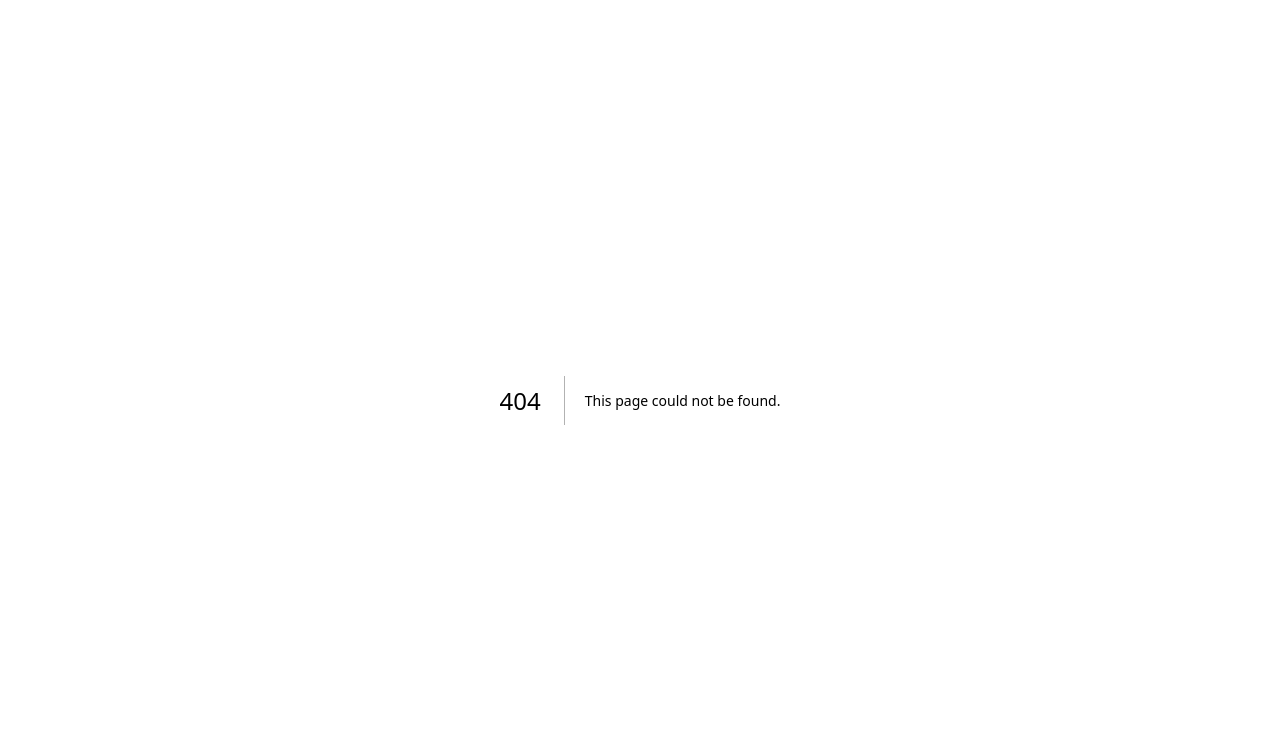
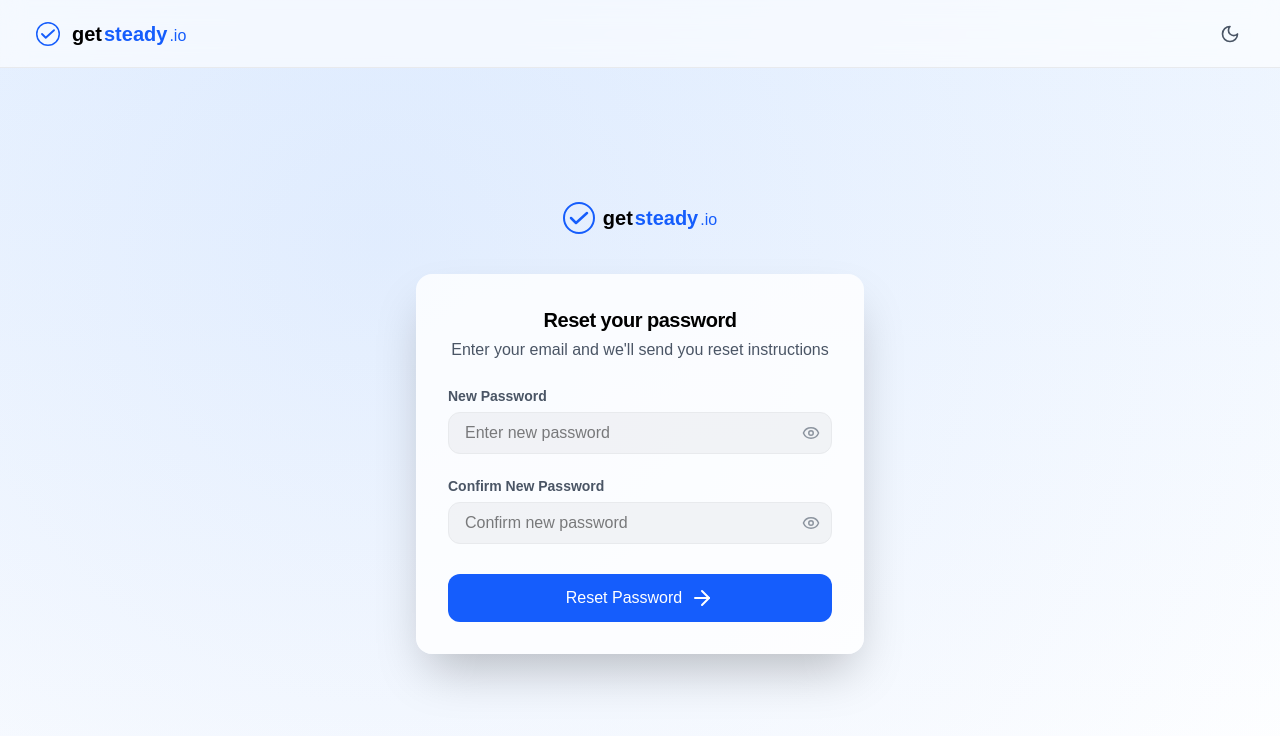
Before and after one commit to FaieqahSiddiqui/get-steady, a Next.js app: page /auth/reset-pw in a window 1280 px wide. Before the commit this address had no page. Shown: the top 736 px of the page. Built offline with nearby package versions, Linux system fonts and the light colour scheme.

Commit message:
Added reset PW page with supabase

```diff
--- a/app/auth/components/ForgotPassword.tsx
+++ b/app/auth/components/ForgotPassword.tsx
@@ -1,10 +1,21 @@
 import React from "react";
 import { ArrowLeft, ArrowRight } from "lucide-react";
-import Link from "next/link";
+import { resetpwpage } from "./actions";
+import { AuthView } from "../../constants/types";
 
-const ForgotPassword = () => {
+type Props = { changeView: (v: AuthView) => void };
+
+const ForgotPassword = ({ changeView }: Props) => {
   return (
     <div>
+      <div className="text-center mb-6 space-y-1">
+        <h2 className="text-xl font-bold tracking-tight">
+          Reset your password
+        </h2>
+        <p className="text-greyText">
+          Enter your email and we'll send you reset instructions
+        </p>
+      </div>
       <form className="space-y-4">
         {/* Email Label & Input */}
         <div className="space-y-1.5 flex flex-col">
@@ -25,7 +36,10 @@ const ForgotPassword = () => {
         </div>
 
         {/* Reset Instructions button */}
-        <button className="mt-6 w-full flex justify-center gap-2 p-3 rounded-xl transition-all hover:shadow-lg hover:-translate-y-0.5 text-white bg-primaryBlue ">
+        <button
+          formAction={resetpwpage}
+          className="mt-6 w-full flex justify-center gap-2 p-3 rounded-xl transition-all hover:shadow-lg hover:-translate-y-0.5 text-white bg-primaryBlue "
+        >
           Send Reset Instructions
           <ArrowRight></ArrowRight>
         </button>
@@ -33,15 +47,16 @@ const ForgotPassword = () => {
 
       <div className="mt-4 flex justify-center items-center">
         <div className="flex items-center gap-2 text-sm text-greyText">
-
-          <Link href='/auth' className="text-primaryBlue hover:underline transition-all inline-flex items-center gap-1 group">
-          <ArrowLeft
+          <button
+            onClick={() => changeView("login")}
+            className="text-primaryBlue hover:underline transition-all inline-flex items-center gap-1 group"
+          >
+            <ArrowLeft
               size={14}
               className="transition-transform group-hover:-translate-x-1"
             />
             Back to Log in
-
-          </Link>
+          </button>
         </div>
       </div>
     </div>
--- a/app/auth/components/LoginForm.tsx
+++ b/app/auth/components/LoginForm.tsx
@@ -1,12 +1,20 @@
 import { useState } from "react";
 import { ArrowRight, Eye, EyeOff } from "lucide-react";
 import { login } from "./actions";
-import Link from "next/link";
+import { AuthView } from "../../constants/types";
 
-const LoginForm = () => {
+type Props = { changeView: (v: AuthView) => void };
+
+const LoginForm = ({ changeView }: Props) => {
   const [showPW, setshowPW] = useState(false);
+
   return (
     <div>
+      <div className="text-center mb-6 space-y-1">
+        <h2 className="text-xl font-bold tracking-tight">Welcome Back</h2>
+        <p className="text-greyText">Continue your journey to better habits</p>
+      </div>
+
       <form className="space-y-4">
         {/* Email Label & Input */}
         <div className="space-y-1.5 flex flex-col">
@@ -35,13 +43,13 @@ const LoginForm = () => {
             >
               Password
             </label>
-            {/* Forgot Password */}
-            <Link
-              href="/auth/forgot-pw"
+
+            <button
               className="text-primaryBlue text-sm hover:underline"
+              onClick={() => changeView("forgot")}
             >
               Forgot password?
-            </Link>
+            </button>
           </div>
 
           <input
@@ -71,6 +79,22 @@ const LoginForm = () => {
           <ArrowRight></ArrowRight>
         </button>
       </form>
+
+      <div className="mt-4 flex justify-center items-center">
+        <div className="flex items-center gap-2 text-sm text-greyText">
+          <span>New to GetSteady?</span>
+          <button
+            className="text-primaryBlue hover:underline transition-all inline-flex items-center gap-1 group"
+            onClick={() => changeView("signup")}
+          >
+            Create an account
+            <ArrowRight
+              size={14}
+              className="transition-transform group-hover:translate-x-1"
+            />
+          </button>
+        </div>
+      </div>
     </div>
   );
 };
--- /dev/null
+++ b/app/auth/components/ResetPW.tsx
@@ -0,0 +1,91 @@
+import { useState } from "react";
+import { ArrowRight, Eye, EyeOff } from "lucide-react";
+import { updatepassword } from "./actions";
+
+
+const ResetPW = () => {
+  const [showPW, setshowPW] = useState(false);
+
+  function handleSubmit(e: any) {
+    const form = e.target;
+    const newPassword = form.new_password.value;
+    const confirmPassword = form.confirm_password.value;
+
+    if (newPassword !== confirmPassword) {
+      e.preventDefault(); // stop the form from submitting
+      alert("Passwords do not match");
+    }
+  }
+  return (
+    <div>
+      <form onSubmit={handleSubmit} action= {updatepassword} className="space-y-4">
+        {/* Password Label & Input */}
+        <div className="relative space-y-1.5 flex flex-col">
+          <div className="flex justify-between">
+            <label
+              htmlFor="password"
+              className="block text-sm font-semibold text-greyText"
+            >
+              New Password
+            </label>
+          </div>
+
+          <input
+            type={showPW ? "text" : "password"}
+            name="new_password"
+            placeholder="Enter new password"
+            required
+            className="border border-lightGreyBorder py-2 pl-4 pr-12 rounded-xl focus:outline-none focus:ring focus:ring-blue-500 bg-lightGreyBorder/50"
+          ></input>
+
+          <button
+            type="button"
+            aria-label="Toggle password visibility"
+            onClick={() => setshowPW((prev) => !prev)}
+            className="absolute right-3 top-9.5 text-greyText/60 hover:text-blue-500"
+          >
+            {showPW ? <EyeOff size={18} /> : <Eye size={18} />}
+          </button>
+        </div>
+
+        {/* Confirm Password Label & Input */}
+        <div className="relative space-y-1.5 flex flex-col">
+          <div className="flex justify-between">
+            <label
+              htmlFor="password"
+              className="block text-sm font-semibold text-greyText"
+            >
+              Confirm New Password
+            </label>
+          </div>
+
+          <input
+            type={showPW ? "text" : "password"}
+            name="confirm_password"
+            placeholder="Confirm new password"
+            required
+            className="border border-lightGreyBorder py-2 pl-4 pr-12 rounded-xl focus:outline-none focus:ring focus:ring-blue-500 bg-lightGreyBorder/50"
+          ></input>
+
+          <button
+            type="button"
+            aria-label="Toggle password visibility"
+            onClick={() => setshowPW((prev) => !prev)}
+            className="absolute right-3 top-9.5 text-greyText/60 hover:text-blue-500"
+          >
+            {showPW ? <EyeOff size={18} /> : <Eye size={18} />}
+          </button>
+        </div>
+        {/* Login/SignUp button */}
+                <button
+                  className="mt-6 w-full flex justify-center gap-2 p-3 rounded-xl transition-all hover:shadow-lg hover:-translate-y-0.5 text-white bg-primaryBlue "
+                >
+                  Reset Password
+                  <ArrowRight></ArrowRight>
+                </button>
+      </form>
+    </div>
+  );
+};
+
+export default ResetPW;
--- a/app/auth/components/SignupForm.tsx
+++ b/app/auth/components/SignupForm.tsx
@@ -1,22 +1,23 @@
 "use client";
 import React, { useState } from "react";
-import { ArrowRight,  Eye, EyeOff } from "lucide-react";
-import {signup } from './actions'
+import { ArrowRight, ArrowLeft, Eye, EyeOff } from "lucide-react";
+import { signup } from "./actions";
+import { AuthView } from "../../constants/types";
 
+type Props = { newView: (v: AuthView) => void };
 
-type AuthView = "login" | "signup" | "forgot-pw";
-
-const SignupForm = () => {
-  const [activeView, setActiveView] = useState<AuthView>("login");
-  const [showPW, setshowPW] = useState(false)
+const SignupForm = ({ newView }: Props) => {
+  const [showPW, setshowPW] = useState(false);
 
   return (
-    <div >
-
+    <div>
+      <div className="text-center mb-6 space-y-1">
+        <h2 className="text-xl font-bold tracking-tight">Create Account</h2>
+        <p className="text-greyText">Start your journey to better habits</p>
+      </div>
 
       {/* Signup/Login Form */}
       <form className="space-y-4">
-
         {/* Full Name Label & Input */}
         <div className="space-y-1.5 flex flex-col">
           <label
@@ -34,7 +35,6 @@ const SignupForm = () => {
             className="border border-lightGreyBorder py-2 px-4 rounded-xl focus:outline-none focus:ring focus:ring-blue-500 bg-lightGreyBorder/50"
           ></input>
         </div>
-
 
         {/* Email Label & Input */}
         <div className="space-y-1.5 flex flex-col">
@@ -64,26 +64,28 @@ const SignupForm = () => {
           </label>
 
           <input
-              type= {showPW ? 'text':'password'}
+            type={showPW ? "text" : "password"}
             name="password"
             placeholder="Enter your password"
             required
             className="border border-lightGreyBorder py-2 pl-4 pr-12 rounded-xl focus:outline-none focus:ring focus:ring-blue-500 bg-lightGreyBorder/50"
           ></input>
 
-            <button type="button"
+          <button
+            type="button"
             aria-label="Toggle password visibility"
-
-            onClick={()=> setshowPW((prev)=> !prev)}
+            onClick={() => setshowPW((prev) => !prev)}
             className="absolute right-3 top-9.5 text-greyText/60 hover:text-blue-500"
           >
-            {showPW ? <EyeOff size={18}/>:<Eye size={18} />}
+            {showPW ? <EyeOff size={18} /> : <Eye size={18} />}
           </button>
         </div>
 
         {/* Login/SignUp button */}
-          <button formAction={signup}
-          className="mt-6 w-full flex justify-center gap-2 p-3 rounded-xl transition-all hover:shadow-lg hover:-translate-y-0.5 text-white bg-primaryBlue ">
+        <button
+          formAction={signup}
+          className="mt-6 w-full flex justify-center gap-2 p-3 rounded-xl transition-all hover:shadow-lg hover:-translate-y-0.5 text-white bg-primaryBlue "
+        >
           Sign Up
           <ArrowRight></ArrowRight>
         </button>
@@ -91,27 +93,12 @@ const SignupForm = () => {
 
       {/* Login/signup state change */}
 
-        {/* <div className="mt-4 flex justify-center items-center">
-          {activeView === "login" ? (
-            <div className="flex items-center gap-2 text-sm text-greyText">
-              <span>New to GetSteady?</span>
-              <button
-                className="text-primaryBlue hover:underline transition-all inline-flex items-center gap-1 group"
-                onClick={() => setActiveView("signup")}
-              >
-                Create an account
-                <ArrowRight
-                  size={14}
-                  className="transition-transform group-hover:translate-x-1"
-                />
-              </button>
-            </div>
-          ) : (
+      <div className="mt-4 flex justify-center items-center">
         <div className="flex items-center gap-2 text-sm text-greyText">
           <span>Already have an account?</span>
           <button
             className="text-primaryBlue hover:underline transition-all inline-flex items-center gap-1 group"
-                onClick={() => setActiveView("login")}
+            onClick={() => newView("login")}
           >
             <ArrowLeft
               size={14}
@@ -120,12 +107,7 @@ const SignupForm = () => {
             Log in
           </button>
         </div>
-          )}
-        </div> */}
-
-
-
-
+      </div>
     </div>
   );
 };
--- a/app/auth/components/actions.ts
+++ b/app/auth/components/actions.ts
@@ -1,8 +1,6 @@
 'use server'
-
 import { revalidatePath } from 'next/cache'
 import { redirect } from 'next/navigation'
-
 import { createClient } from '@/app/utils/supabase/server'
 
 export async function login(formData: FormData) {
@@ -61,3 +59,29 @@ revalidatePath('/','layout')
 redirect('/') // or homepage if you prefer
 
 }
+
+
+export async function resetpwpage(formData: FormData ){
+  const email = formData.get('email') as string;
+  const supabase = await createClient();
+
+  const {error} = await supabase.auth.resetPasswordForEmail(email,{
+    redirectTo: `${process.env.NEXT_PUBLIC_SITE_URL}/auth/reset-pw`,
+  });
+
+  if(error){
+    throw new Error(error.message);
+  }
+}
+
+export async function updatepassword(formData: FormData){
+  const supabase = await createClient();
+  const { error }= await supabase.auth.updateUser({ password: 'new_password' })
+
+  if (error) {
+    throw new Error(error.message); // or handle error gracefully
+  }
+
+  // redirect to login or dashboard after success
+  redirect('/dashboard');
+}
--- a/app/auth/page.tsx
+++ b/app/auth/page.tsx
@@ -4,13 +4,11 @@ import { Logo } from "../components/Logo";
 import LandingHeader from "../components/LandingHeader";
 import SignupForm from "./components/SignupForm";
 import LoginForm from "./components/LoginForm";
-import { ArrowRight, ArrowLeft, Eye, EyeOff } from "lucide-react";
+import ForgotPassword from "./components/ForgotPassword";
+import { AuthView } from "../constants/types";
 
-
-type AuthView = "login" | "signup";
 const page = () => {
   const [activeView, setActiveView] = useState<AuthView>("login");
-
 
   return (
     <div className="relative min-h-screen bg-gradient-to-b from-heroBgStart to-BG">
@@ -25,57 +23,17 @@ const page = () => {
           <Logo className="h-8 w-8" />
         </div>
 
+        {/* Form Card */}
         <div className="w-full rounded-2xl bg-BG/80 p-6 md:p-8 shadow-2xl max-w-md">
-          <div className="text-center mb-6 space-y-1">
-            <h2 className="text-xl font-bold tracking-tight">
-              {activeView === "login" ? "Welcome Back" : "Create Account"}
-            </h2>
-            <p className="text-greyText">
-              {activeView === "login"
-                ? "Continue your journey to better habits"
-                : "Start your journey to better habits"}
-            </p>
-          </div>
 
-          {activeView === "login" ? <LoginForm /> : <SignupForm />}
-            {/* Login/signup state change */}
-
-        <div className="mt-4 flex justify-center items-center">
-          {activeView === "login" ? (
-            <div className="flex items-center gap-2 text-sm text-greyText">
-              <span>New to GetSteady?</span>
-              <button
-                className="text-primaryBlue hover:underline transition-all inline-flex items-center gap-1 group"
-                onClick={() => setActiveView("signup")}
-              >
-                Create an account
-                <ArrowRight
-                  size={14}
-                  className="transition-transform group-hover:translate-x-1"
-                />
-              </button>
-            </div>
-          ) : (
-            <div className="flex items-center gap-2 text-sm text-greyText">
-              <span>Already have an account?</span>
-              <button
-                className="text-primaryBlue hover:underline transition-all inline-flex items-center gap-1 group"
-                onClick={() => setActiveView("login")}
-              >
-                <ArrowLeft
-                  size={14}
-                  className="transition-transform group-hover:-translate-x-1"
-                />
-                Log in
-              </button>
-            </div>
-          )}
-        </div>
+          {/* AuthView state change */}
+          {activeView === "login" && <LoginForm changeView={setActiveView} />}
+          {activeView === "signup" && <SignupForm newView={setActiveView} />}
+          {activeView === "forgot" && (<ForgotPassword changeView={setActiveView} />)}
         </div>
       </div>
     </div>
   );
 };
 
-
 export default page;
--- a/app/auth/forgot-pw/page.tsx
+++ b/app/auth/reset-pw/page.tsx
@@ -1,10 +1,19 @@
 "use client";
-import { useState } from "react";
+import { useState,useEffect } from "react";
 import { Logo } from "@/app/components/Logo";
 import LandingHeader from "@/app/components/LandingHeader";
 import ForgotPassword from "../components/ForgotPassword";
+import ResetPW from "../components/ResetPW";
+import { useSearchParams } from 'next/navigation'
+
 
 const page = () => {
+  const params = useSearchParams()
+  const token = params.get('access_token')
+  useEffect(() => {
+    console.log('access_token:', token)
+  }, [token])
+
   return (
     <div
       className="relative min-h-screen bg-gradient-to-b from-heroBgStart to-BG
@@ -31,7 +40,7 @@ const page = () => {
             </p>
           </div>
 
-          <ForgotPassword/>
+          <ResetPW/>
         </div>
 
 
--- /dev/null
+++ b/app/constants/types.ts
@@ -0,0 +1 @@
+export type AuthView = "login" | "signup" | "forgot" | "reset";
--- a/app/utils/supabase/middleware.ts
+++ b/app/utils/supabase/middleware.ts
@@ -47,11 +47,24 @@ export async function updateSession(request: NextRequest) {
     */
 
     !user &&
-    !request.nextUrl.pathname.startsWith('/auth') &&  // Avoid redirect if already on /auth page
-    !request.nextUrl.pathname.startsWith('/')   &&
-    !request.nextUrl.pathname.startsWith('/auth/forgot-pw')
+    !request.nextUrl.pathname.includes('/auth/reset-pw') &&  // Avoid redirect if already on /auth page
+    // !request.nextUrl.pathname.startsWith('/')   &&
+    !request.nextUrl.pathname.startsWith('/auth') &&
+    !request.nextUrl.pathname.startsWith('/auth?') // Allow any query params related to /auth
+
   ) {
     // no user, potentially respond by redirecting the user to the login page
+    console.log('Pathname:', request.nextUrl.pathname);
+    console.log('Query Params:', request.nextUrl.searchParams.toString());
+    console.log('User:', user);
+
+    console.log('Request URL:', request.url);
+console.log('Next URL Href:', request.nextUrl.href);
+
+
+
+
+
     const url = request.nextUrl.clone()
     url.pathname = '/auth'
     return NextResponse.redirect(url)
```
Lines whose indentation alone changed are shown as unchanged.
